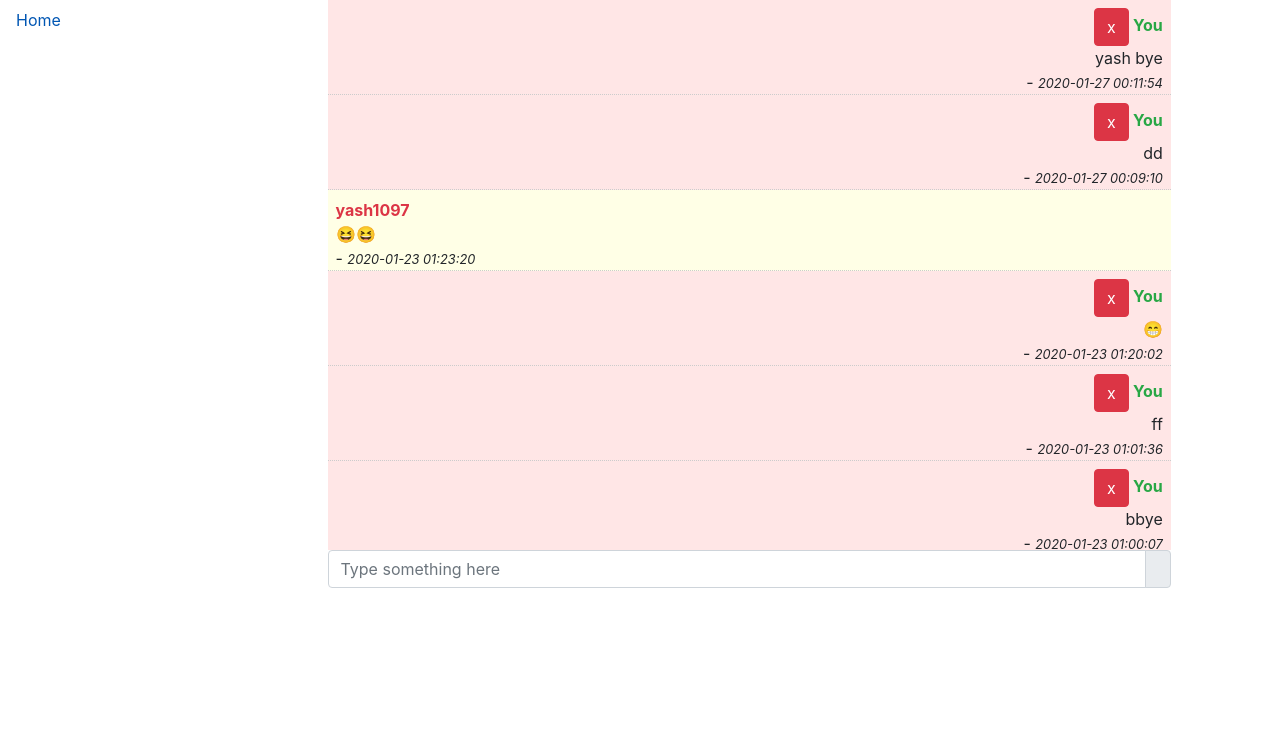
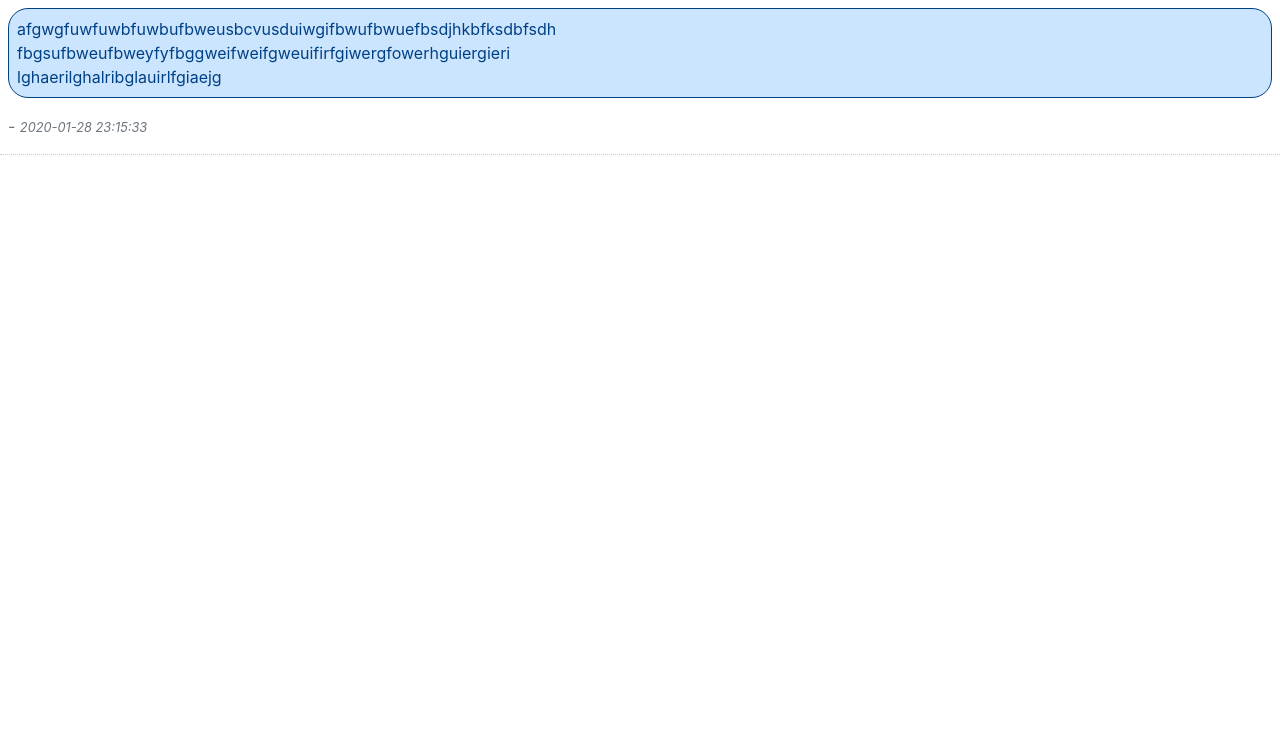
Before and after one commit to Yash1097/messanger, a PHP site: page /tttt.html in a window 1280 px wide. Shown: the top 745 px of the page. Run offline with PHP 8.4, Linux system fonts and the light colour scheme; some libraries are stand-ins or nearby versions.

Commit message:
chat area design

```diff
--- a/fetch_user_chat_history.php
+++ b/fetch_user_chat_history.php
@@ -4,6 +4,6 @@ include('connection.php');
 
 session_start();
 
-echo fetch_user_chat_history($_SESSION['user_id'], $_POST['to_user_id'], $connect);
+echo fetch_user_chat_history($_SESSION['user_id'], $_POST['to_user_id'], $connect, $_POST['width']);
 
 ?>
--- a/tttt.html
+++ b/tttt.html
@@ -7,7 +7,7 @@
 
     <!-- Bootstrap CSS -->
     <link rel="stylesheet" href="https://stackpath.bootstrapcdn.com/bootstrap/4.4.1/css/bootstrap.min.css" integrity="sha384-Vkoo8x4CGsO3+Hhxv8T/Q5PaXtkKtu6ug5TOeNV6gBiFeWPGFN9MuhOf23Q9Ifjh" crossorigin="anonymous">
-
+    <script src="http://ajax.googleapis.com/ajax/libs/jquery/1.7.1/jquery.min.js" type="text/javascript"></script>
 
    <style>
 /* width */
@@ -34,89 +34,18 @@
     <title>Hello, world!</title>
   </head>
   <body>
-    <div class="row">
-        <div class="col-3" style="overflow: scroll; height: 500px;">
-      <a class="nav-link" id="yash" data-toggle="pill" href="#yoyo" role="tab" aria-controls="yoyo" aria-selected="false">Home</a>
-        </div>
-        <div class="col-8" style="border-radius: " >
 
-        <div style="overflow-y: scroll; height:550px;">
-            <ul class="list-unstyled">
-                    <li style="border-bottom:1px dotted #ccc;padding-top:8px; padding-left:8px; padding-right:8px;background-color:#ffe6e6;">
-                        <div align="right"><button type="button" class="btn btn-danger btn-xs remove_chat" id="25">x</button>&nbsp;<b class="text-success" align="right">You</b></div> <div align="right">yash bye</div>
-                <div align="right">
-                                       - <small><em>2020-01-27 00:11:54</em></small>
-                                    </div>
+    <div style="border-bottom:1px dotted #ccc;padding-top:8px; padding-left:8px; padding-right:8px;">
+			<div align="left"><p class="alert-primary p-2" style="border:1px solid; width: auto; border-radius:20px;">afgwgfuwfuwbfuwbufbweusbcvusduiwgifbwufbwuefbsdjhkbfksdbfsdh<br>fbgsufbweufbweyfyfbggweifweifgweuifirfgiwergfowerhguiergieri<br>lghaerilghalribglauirlfgiaejg</p></div>
+            <div class="text-muted" align="left">
+					- <small><em>2020-01-28 23:15:33</em></small>
+				</div>
+			<p></p>
+		</div>
 
-                    </li>
-
-                    <li style="border-bottom:1px dotted #ccc;padding-top:8px; padding-left:8px; padding-right:8px;background-color:#ffe6e6;">
-                        <div align="right"><button type="button" class="btn btn-danger btn-xs remove_chat" id="24">x</button>&nbsp;<b class="text-success" align="right">You</b></div> <div align="right">dd</div>
-                <div align="right">
-                                       - <small><em>2020-01-27 00:09:10</em></small>
-                                    </div>
-
-                    </li>
-
-                    <li style="border-bottom:1px dotted #ccc;padding-top:8px; padding-left:8px; padding-right:8px;background-color:#ffffe6;">
-                        <b class="text-danger">yash1097</b> <div align="left">😆😆</div>
-                <div align="left">
-                                - <small><em>2020-01-23 01:23:20</em></small>
-                            </div>
-
-                    </li>
-
-                    <li style="border-bottom:1px dotted #ccc;padding-top:8px; padding-left:8px; padding-right:8px;background-color:#ffe6e6;">
-                        <div align="right"><button type="button" class="btn btn-danger btn-xs remove_chat" id="21">x</button>&nbsp;<b class="text-success" align="right">You</b></div> <div align="right">😁</div>
-                <div align="right">
-                                       - <small><em>2020-01-23 01:20:02</em></small>
-                                    </div>
-
-                    </li>
-
-                    <li style="border-bottom:1px dotted #ccc;padding-top:8px; padding-left:8px; padding-right:8px;background-color:#ffe6e6;">
-                        <div align="right"><button type="button" class="btn btn-danger btn-xs remove_chat" id="20">x</button>&nbsp;<b class="text-success" align="right">You</b></div> <div align="right">ff</div>
-                <div align="right">
-                                       - <small><em>2020-01-23 01:01:36</em></small>
-                                    </div>
-
-                    </li>
-
-                    <li style="border-bottom:1px dotted #ccc;padding-top:8px; padding-left:8px; padding-right:8px;background-color:#ffe6e6;">
-                        <div align="right"><button type="button" class="btn btn-danger btn-xs remove_chat" id="19">x</button>&nbsp;<b class="text-success" align="right">You</b></div> <div align="right">bbye</div>
-                <div align="right">
-                                       - <small><em>2020-01-23 01:00:07</em></small>
-                                    </div>
-                    </li>
-
-                    <li style="border-bottom:1px dotted #ccc;padding-top:8px; padding-left:8px; padding-right:8px;background-color:#ffe6e6;">
-                        <div align="right"><button type="button" class="btn btn-danger btn-xs remove_chat" id="17">x</button>&nbsp;<b class="text-success" align="right">You</b></div> <div align="right">ho</div>
-                <div align="right">
-                                       - <small><em>2020-01-23 00:59:32</em></small>
-                                    </div>
-                    </li>
-
-                    <li style="border-bottom:1px dotted #ccc;padding-top:8px; padding-left:8px; padding-right:8px;background-color:#ffe6e6;">
-                        <div align="right"><button type="button" class="btn btn-danger btn-xs remove_chat" id="14">x</button>&nbsp;<b class="text-success" align="right">You</b></div> <div align="right">hi</div>
-                <div align="right">
-                                       - <small><em>2020-01-23 00:43:11</em></small>
-                                    </div>
-                    </li>
-                    </ul>
-        </div>
-
-            <div class="input-group mb-3">
-              <input type="text" class="form-control" placeholder="Type something here">
-              <div class="input-group-append">
-                  <span class="input-group-text"><i class="fa fa-paper-plane"></i></span>
-              </div>
-            </div>
-        </div>
-
-    </div>
     <!-- Optional JavaScript -->
     <!-- jQuery first, then Popper.js, then Bootstrap JS -->
-    <script src="https://code.jquery.com/jquery-3.4.1.slim.min.js" integrity="sha384-J6qa4849blE2+poT4WnyKhv5vZF5SrPo0iEjwBvKU7imGFAV0wwj1yYfoRSJoZ+n" crossorigin="anonymous"></script>
+    <script src="https://code.jquery.com/jquery-3.1.0.js"></script>
     <script src="https://cdn.jsdelivr.net/npm/popper.js@1.16.0/dist/umd/popper.min.js" integrity="sha384-Q6E9RHvbIyZFJoft+2mJbHaEWldlvI9IOYy5n3zV9zzTtmI3UksdQRVvoxMfooAo" crossorigin="anonymous"></script>
     <script src="https://stackpath.bootstrapcdn.com/bootstrap/4.4.1/js/bootstrap.min.js" integrity="sha384-wfSDF2E50Y2D1uUdj0O3uMBJnjuUD4Ih7YwaYd1iqfktj0Uod8GCExl3Og8ifwB6" crossorigin="anonymous"></script>
   </body>
```
Also changed, not shown: action.js (+13 -17 lines), connection.php (+17 -16 lines), fetch_user.php (+0 -25 lines), user.php (+4 -5 lines), welcome.php (+19 -1 lines), chat-bg.jpg (added).
